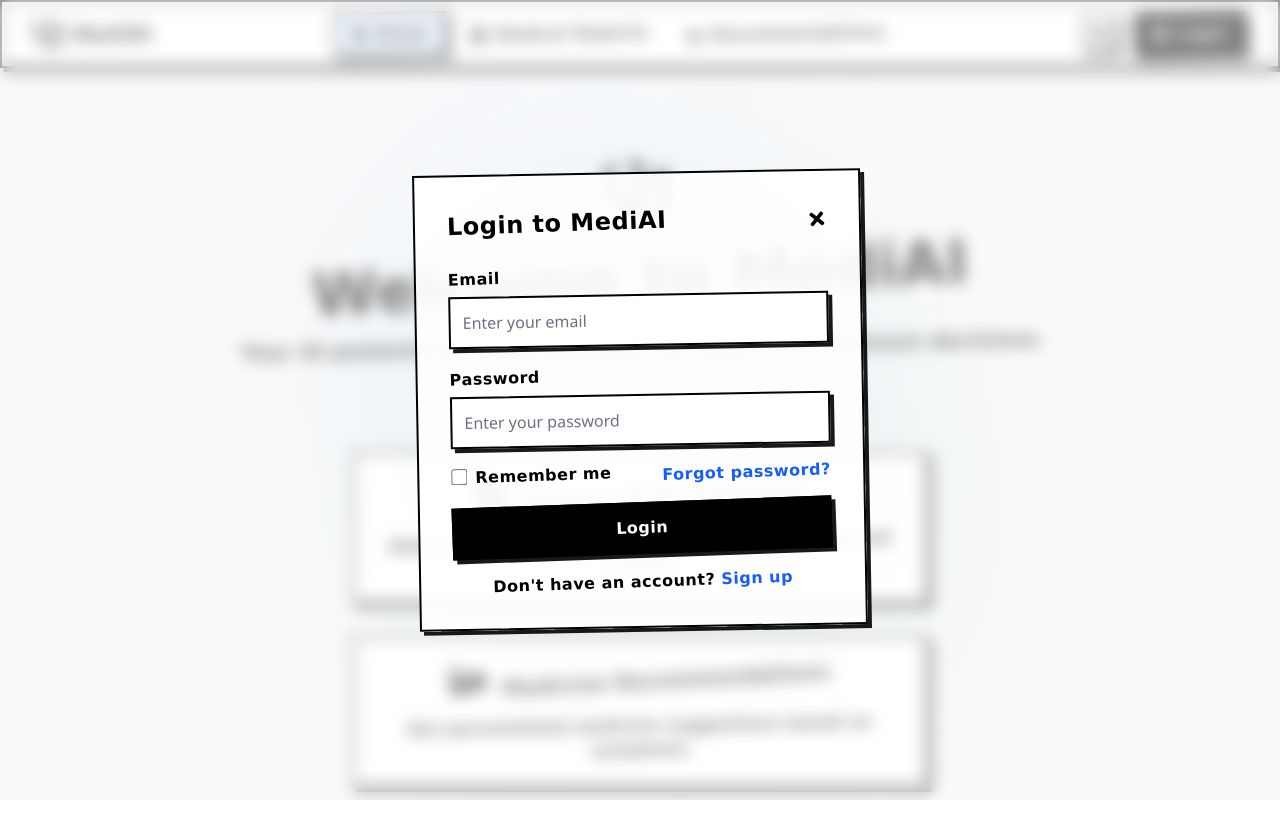
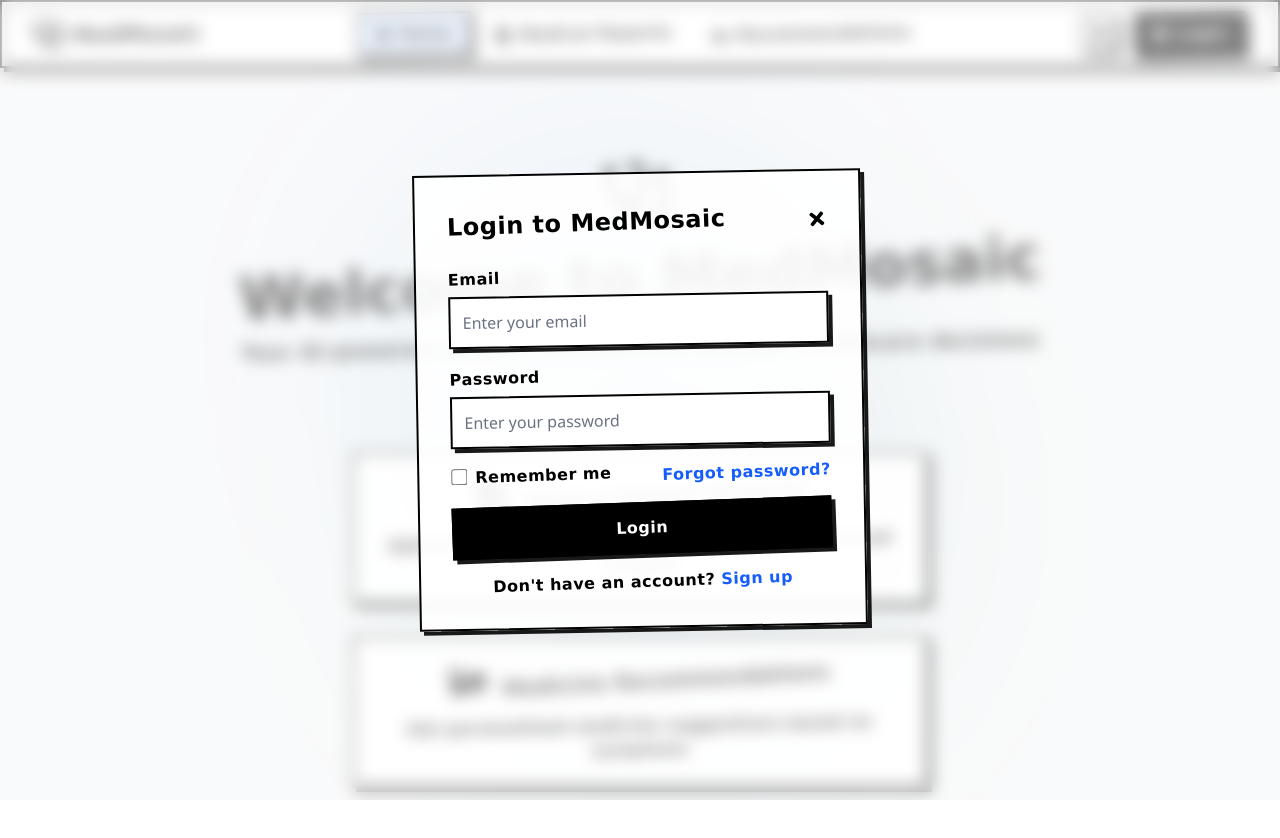
Before and after one commit to zendrix396/health-vault, a React (Vite) app in the folder frontend/: page / in a window 1280 px wide. Both pictures are taken after a click on the button "Login". Shown: the top 838 px of the page. Built offline with nearby package versions, Linux system fonts and the light colour scheme.

Commit message:
changed name to MedMosaic (temp)

```diff
--- a/frontend/index.html
+++ b/frontend/index.html
@@ -4,7 +4,7 @@
     <meta charset="UTF-8" />
     <link rel="icon" type="image/svg+xml" href="/logo.svg" />
     <meta name="viewport" content="width=device-width, initial-scale=1.0" />
-    <title>MediAI - Medical Reports Insights and Recommendation</title>
+    <title>MedMosaic - Medical Reports Insights and Recommendation</title>
   </head>
   <body>
     <div id="root"></div>
--- a/frontend/src/components/HomePage.jsx
+++ b/frontend/src/components/HomePage.jsx
@@ -144,7 +144,7 @@
             <FaStethoscope className="h-16 w-16 text-black transform -rotate-12" />
           </motion.div>
           <motion.h1 className="text-6xl font-black text-center mb-6 text-black manga-text transform -rotate-2">
-            Welcome to MediAI
+            Welcome to MedMosaic
           </motion.h1>
           <motion.p className="text-xl text-center mb-12 text-black manga-text font-bold">
             Your AI-powered medical assistant for smarter healthcare decisions
@@ -196,7 +196,7 @@
             >
               <GlassCard className="p-8 max-w-md w-full">
                 <h2 className="text-2xl font-black mb-6 manga-text transform -rotate-2">
-                  Login to MediAI
+                  Login to MedMosaic
                 </h2>
                 <input
                   type="email"
--- a/frontend/src/components/Navbar.jsx
+++ b/frontend/src/components/Navbar.jsx
@@ -81,7 +81,7 @@
         >
           <GlassCard className="p-8">
             <div className="flex justify-between items-center mb-6">
-              <h2 className="text-2xl font-black text-black manga-text">Login to MediAI</h2>
+              <h2 className="text-2xl font-black text-black manga-text">Login to MedMosaic</h2>
               <motion.button
                 whileHover={{ scale: 1.1, rotate: 10 }}
                 whileTap={{ scale: 0.9 }}
@@ -173,7 +173,7 @@
               onClick={() => setCurrentPage('home')}
             >
               <FaStethoscope className="text-black text-3xl transform -rotate-12" />
-              <span className="ml-2 text-xl font-black text-black manga-text">MediAI</span>
+              <span className="ml-2 text-xl font-black text-black manga-text">MedMosaic</span>
             </motion.div>
 
             {/* Navigation Links */}
```
